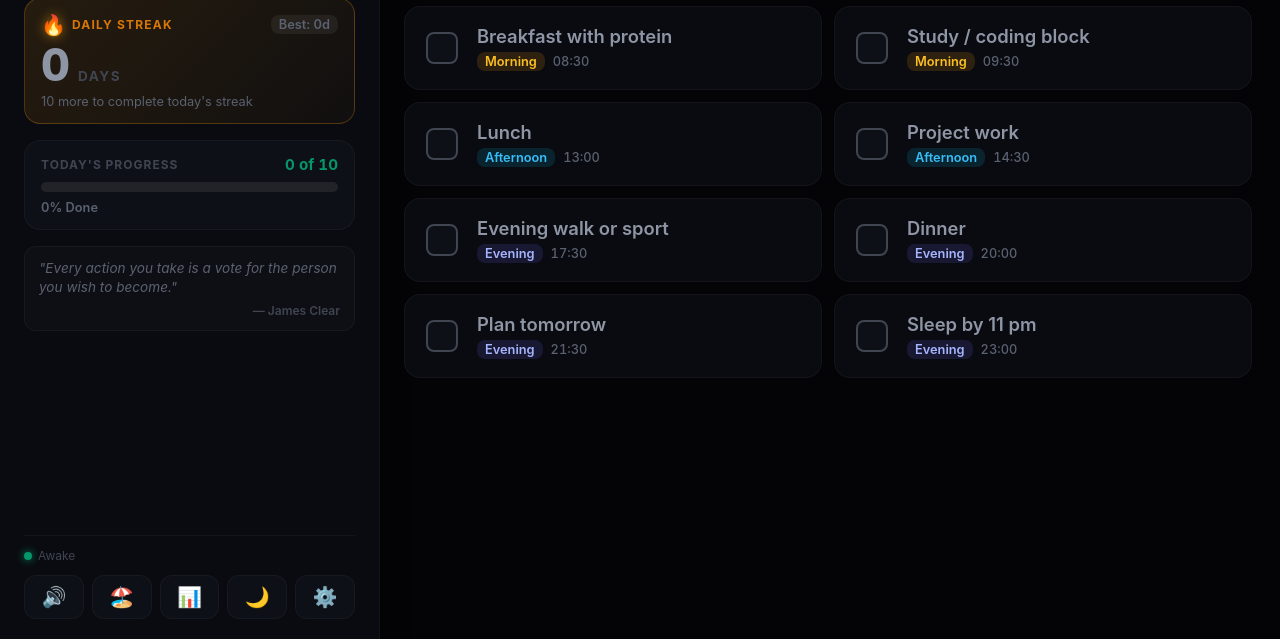
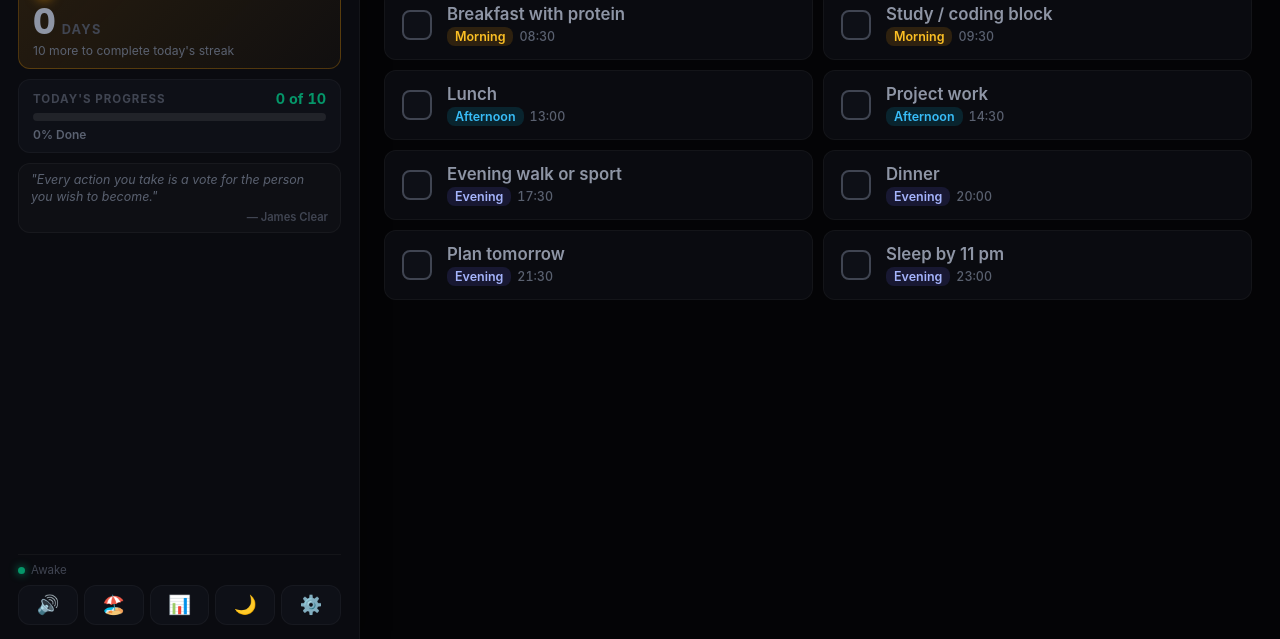
Before and after one commit to KishanKumar-in/routine-tablet, a plain HTML site: page index.html in a window 1280 px wide. Shown: the part 161-800 px from the top of the page. Drawn offline with Linux system fonts and the light colour scheme.

Commit message:
Refine dimensions and padding for 1280x800 landscape tablet

```diff
--- a/style.css
+++ b/style.css
@@ -93,38 +93,41 @@ html, body {
   display: flex;
   width: 100vw;
   height: 100vh;
+  height: 100dvh;
   background-color: var(--bg-canvas);
   transition: transform 0.8s ease-in-out;
   will-change: transform;
+  overflow: hidden;
 }
 
 /* ==========================================================================
-   SIDEBAR (LEFT PANEL - ~380px)
+   SIDEBAR (LEFT PANEL - ~360px)
    ========================================================================== */
 .sidebar {
-  width: 380px;
+  width: 360px;
   height: 100%;
   background-color: var(--bg-surface-1);
   border-right: 1px solid var(--border-subtle);
   display: flex;
   flex-direction: column;
   justify-content: space-between;
-  padding: 20px 24px;
+  padding: 14px 18px;
   flex-shrink: 0;
   box-shadow: 4px 0 24px rgba(0, 0, 0, 0.4);
+  overflow: hidden;
 }
 
 .sidebar-top {
   display: flex;
   flex-direction: column;
-  gap: 16px;
+  gap: 10px;
 }
 
 /* Digital Clock */
 .clock-card {
   display: flex;
   flex-direction: column;
-  padding-bottom: 6px;
+  padding-bottom: 4px;
   border-bottom: 1px solid var(--border-subtle);
 }
 
@@ -135,7 +138,7 @@ html, body {
 }
 
 .digital-clock {
-  font-size: 3.8rem;
+  font-size: 3.2rem;
   font-weight: 700;
   letter-spacing: -2px;
   color: var(--text-primary);
@@ -144,41 +147,41 @@ html, body {
 }
 
 .clock-ampm {
-  font-size: 1.1rem;
+  font-size: 1rem;
   font-weight: 600;
   color: var(--text-tertiary);
   letter-spacing: 1px;
 }
 
 .date-display {
-  font-size: 1.25rem;
+  font-size: 1.15rem;
   font-weight: 600;
   color: var(--accent-cyan);
-  margin-top: 6px;
+  margin-top: 4px;
 }
 
 .greeting-display {
   display: flex;
   align-items: center;
   gap: 8px;
-  font-size: 0.95rem;
+  font-size: 0.9rem;
   color: var(--text-secondary);
-  margin-top: 4px;
+  margin-top: 3px;
 }
 
 .greeting-icon {
-  font-size: 1.1rem;
+  font-size: 1rem;
 }
 
 /* Streak Card */
 .streak-card {
   background: linear-gradient(135deg, rgba(245, 158, 11, 0.12), rgba(245, 158, 11, 0.03));
   border: 1px solid var(--accent-amber-glow);
-  border-radius: var(--radius-lg);
-  padding: 14px 16px;
+  border-radius: var(--radius-md);
+  padding: 10px 14px;
   display: flex;
   flex-direction: column;
-  gap: 6px;
+  gap: 4px;
   transition: var(--transition-smooth);
 }
 
@@ -200,12 +203,12 @@ html, body {
 }
 
 .streak-flame {
-  font-size: 1.25rem;
+  font-size: 1.1rem;
   filter: drop-shadow(0 0 6px rgba(245, 158, 11, 0.6));
 }
 
 .streak-label {
-  font-size: 0.75rem;
+  font-size: 0.72rem;
   font-weight: 700;
   letter-spacing: 1.2px;
   color: var(--accent-amber);
@@ -216,22 +219,22 @@ html, body {
 }
 
 .streak-best {
-  font-size: 0.8rem;
+  font-size: 0.75rem;
   font-weight: 600;
   color: var(--text-secondary);
   background-color: rgba(255, 255, 255, 0.06);
-  padding: 2px 8px;
+  padding: 2px 6px;
   border-radius: var(--radius-sm);
 }
 
 .streak-number-row {
   display: flex;
   align-items: baseline;
-  gap: 8px;
+  gap: 6px;
 }
 
 .streak-count {
-  font-size: 2.8rem;
+  font-size: 2.2rem;
   font-weight: 800;
   line-height: 1;
   color: var(--text-primary);
@@ -239,14 +242,14 @@ html, body {
 }
 
 .streak-days-unit {
-  font-size: 0.85rem;
+  font-size: 0.8rem;
   font-weight: 700;
-  letter-spacing: 1.5px;
+  letter-spacing: 1.2px;
   color: var(--text-tertiary);
 }
 
 .streak-status-bar {
-  font-size: 0.8rem;
+  font-size: 0.76rem;
   color: var(--text-secondary);
 }
 
@@ -254,11 +257,11 @@ html, body {
 .progress-card {
   background-color: var(--bg-surface-2);
   border: 1px solid var(--border-subtle);
-  border-radius: var(--radius-lg);
-  padding: 14px 16px;
+  border-radius: var(--radius-md);
+  padding: 10px 14px;
   display: flex;
   flex-direction: column;
-  gap: 8px;
+  gap: 6px;
 }
 
 .progress-header {
@@ -268,14 +271,14 @@ html, body {
 }
 
 .progress-title {
-  font-size: 0.75rem;
+  font-size: 0.72rem;
   font-weight: 700;
   letter-spacing: 1px;
   color: var(--text-tertiary);
 }
 
 .progress-fraction {
-  font-size: 0.95rem;
+  font-size: 0.9rem;
   font-weight: 700;
   color: var(--accent-green);
   font-variant-numeric: tabular-nums;
@@ -283,7 +286,7 @@ html, body {
 
 .progress-track {
   width: 100%;
-  height: 10px;
+  height: 8px;
   background-color: rgba(255, 255, 255, 0.08);
   border-radius: 999px;
   overflow: hidden;
@@ -304,17 +307,17 @@ html, body {
 }
 
 .progress-percent {
-  font-size: 0.8rem;
+  font-size: 0.75rem;
   font-weight: 600;
   color: var(--text-secondary);
 }
 
 .rest-badge {
-  font-size: 0.75rem;
+  font-size: 0.72rem;
   font-weight: 600;
   background-color: rgba(99, 102, 241, 0.2);
   color: #a5b4fc;
-  padding: 2px 8px;
+  padding: 1px 6px;
   border-radius: var(--radius-sm);
   border: 1px solid rgba(99, 102, 241, 0.3);
 }
@@ -324,23 +327,23 @@ html, body {
   background-color: rgba(255, 255, 255, 0.02);
   border: 1px solid var(--border-subtle);
   border-radius: var(--radius-md);
-  padding: 12px 14px;
+  padding: 8px 12px;
   font-style: italic;
 }
 
 .quote-text {
-  font-size: 0.85rem;
+  font-size: 0.78rem;
   color: var(--text-secondary);
-  line-height: 1.4;
+  line-height: 1.35;
 }
 
 .quote-author {
   display: block;
-  font-size: 0.75rem;
+  font-size: 0.7rem;
   font-style: normal;
   font-weight: 600;
   color: var(--text-tertiary);
-  margin-top: 6px;
+  margin-top: 4px;
   text-align: right;
 }
 
@@ -348,8 +351,8 @@ html, body {
 .sidebar-bottom {
   display: flex;
   flex-direction: column;
-  gap: 12px;
-  padding-top: 12px;
+  gap: 8px;
+  padding-top: 8px;
   border-top: 1px solid var(--border-subtle);
 }
 
@@ -357,13 +360,13 @@ html, body {
   display: flex;
   align-items: center;
   gap: 6px;
-  font-size: 0.75rem;
+  font-size: 0.72rem;
   color: var(--text-tertiary);
 }
 
 .status-dot {
-  width: 8px;
-  height: 8px;
+  width: 7px;
+  height: 7px;
   border-radius: 50%;
   background-color: var(--accent-green);
   box-shadow: 0 0 8px var(--accent-green);
@@ -384,17 +387,17 @@ html, body {
 .action-buttons-row {
   display: flex;
   justify-content: space-between;
-  gap: 8px;
+  gap: 6px;
 }
 
 .icon-btn {
   flex: 1;
-  height: 44px;
+  height: 40px;
   background-color: var(--bg-surface-2);
   border: 1px solid var(--border-subtle);
   border-radius: var(--radius-md);
   color: var(--text-primary);
-  font-size: 1.25rem;
+  font-size: 1.15rem;
   display: flex;
   align-items: center;
   justify-content: center;
@@ -509,24 +512,24 @@ html, body {
 .task-grid {
   display: grid;
   grid-template-columns: repeat(2, 1fr);
-  gap: 12px;
+  gap: 10px;
   align-content: start;
 }
 
 /* ==========================================================================
-   TASK CARD COMPONENT (Touch target >= 80px)
+   TASK CARD COMPONENT (Touch target >= 72px)
    ========================================================================== */
 .task-card {
   background-color: var(--bg-surface-1);
   border: 1px solid var(--border-subtle);
-  border-radius: var(--radius-lg);
-  padding: 16px 18px;
+  border-radius: var(--radius-md);
+  padding: 10px 14px;
   display: flex;
   align-items: center;
-  gap: 16px;
+  gap: 12px;
   cursor: pointer;
   transition: transform var(--transition-fast), background-color var(--transition-fast), border-color var(--transition-fast);
-  min-height: 84px;
+  min-height: 70px;
 }
 
 .task-card:hover {
@@ -543,10 +546,10 @@ html, body {
   border-color: rgba(16, 185, 129, 0.2);
 }
 
-/* Checkbox (38px x 38px) */
+/* Checkbox (36px x 36px) */
 .task-checkbox-wrap {
-  width: 38px;
-  height: 38px;
+  width: 36px;
+  height: 36px;
   flex-shrink: 0;
   display: flex;
   align-items: center;
@@ -554,8 +557,8 @@ html, body {
 }
 
 .custom-checkbox {
-  width: 32px;
-  height: 32px;
+  width: 30px;
+  height: 30px;
   border-radius: var(--radius-sm);
   border: 2px solid var(--text-tertiary);
   display: flex;
@@ -570,8 +573,8 @@ html, body {
 }
 
 .custom-checkbox svg {
-  width: 20px;
-  height: 20px;
+  width: 18px;
+  height: 18px;
   stroke: #ffffff;
   stroke-width: 3;
   stroke-linecap: round;
@@ -598,16 +601,16 @@ html, body {
 .task-info {
   display: flex;
   flex-direction: column;
-  gap: 4px;
+  gap: 3px;
   flex: 1;
   min-width: 0;
 }
 
 .task-title {
-  font-size: 1.15rem;
+  font-size: 1.05rem;
   font-weight: 600;
   color: var(--text-primary);
-  line-height: 1.3;
+  line-height: 1.25;
   word-break: break-word;
   transition: var(--transition-fast);
 }
@@ -620,8 +623,8 @@ html, body {
 .task-meta {
   display: flex;
   align-items: center;
-  gap: 8px;
-  font-size: 0.8rem;
+  gap: 6px;
+  font-size: 0.78rem;
 }
 
 .task-tag {
```
